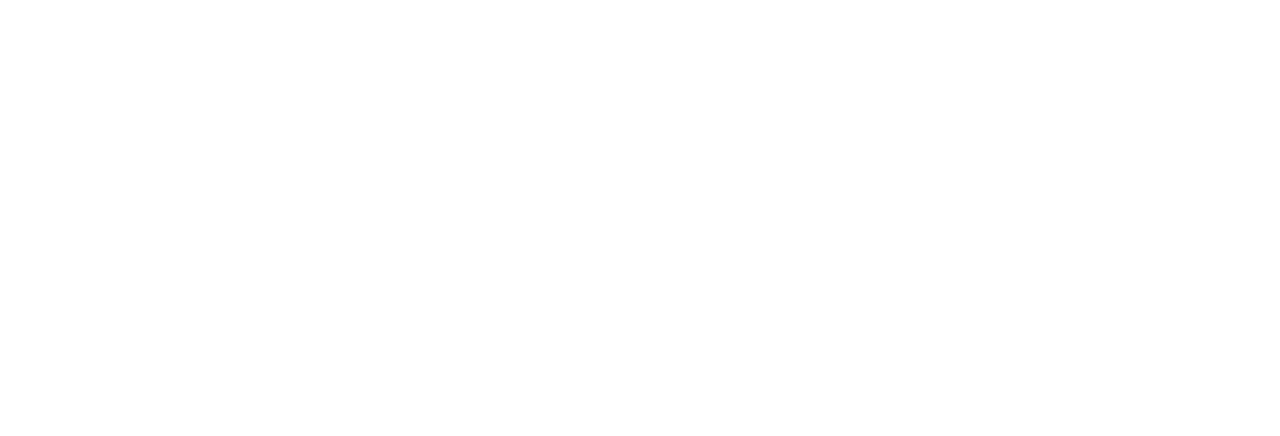
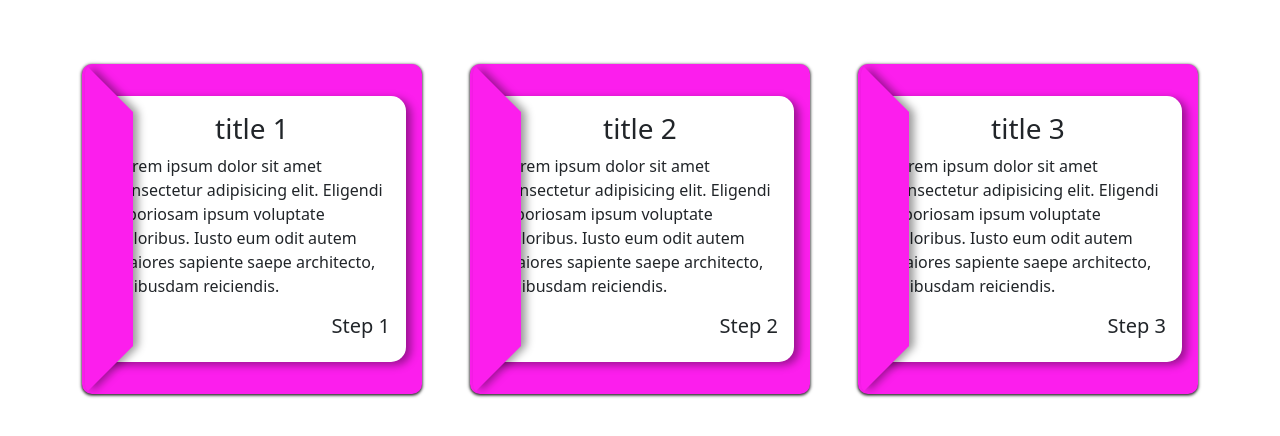
Before and after one commit to Angel-of-codes/card_1, a plain HTML site: page index.html in a window 1280 px wide. Drawn offline with nearby package versions, Linux system fonts and the light colour scheme.

Commit message:
code added

```diff
--- a/index.html
+++ b/index.html
@@ -1,11 +1,103 @@
-<!DOCTYPE html>
+<!doctype html>
 <html lang="en">
+
 <head>
-    <meta charset="UTF-8">
-    <meta name="viewport" content="width=device-width, initial-scale=1.0">
-    <title>Document</title>
+    <meta charset="utf-8">
+    <meta name="viewport" content="width=device-width, initial-scale=1">
+    <title>Card_1</title>
+    <link href="https://cdn.jsdelivr.net/npm/bootstrap@5.3.3/dist/css/bootstrap.min.css" rel="stylesheet"
+        integrity="sha384-QWTKZyjpPEjISv5WaRU9OFeRpok6YctnYmDr5pNlyT2bRjXh0JMhjY6hW+ALEwIH" crossorigin="anonymous">
+
+    <style>
+        .items {
+            --color: #fc1eed;
+            background-color: var(--color);
+            padding: 2rem 1rem;
+            min-width: 6rem;
+            box-shadow: #00000087 0px 1px 2px 0px,
+                #00000085 0px 1px 3px 1px;
+            position: relative;
+            border-radius: 10px;
+            transition: transform ease .3s;
+        }
+
+        .items::after {
+            content: '';
+            position: absolute;
+            top: 0%;
+            left: 1%;
+            z-index: 2;
+            height: 100%;
+            border-radius: 10px;
+            box-sizing: border-box;
+            border: 3rem solid;
+            border-color: transparent transparent transparent var(--color);
+            filter: drop-shadow(5px 0px 4px #00000065);
+            transition: filter 1s;
+        }
+
+        .layer {
+            position: relative;
+            background: #fff;
+            border-radius: 15px;
+            padding: 1rem;
+            filter: drop-shadow(5px 3px 4px #00000065);
+            transition: transform ease .3s;
+
+        }
+
+        .items:hover .layer {
+            transform: translateX(10%);
+
+        }
+    </style>
 </head>
+
 <body>
 
+    <section class="container">
+        <div class="row mt-3 g-5">
+            <div class="col-md-4">
+                <div class="items">
+                    <div class="layer">
+                        <h3 class="text-center">title 1</h3>
+                        <p>Lorem ipsum dolor sit amet consectetur adipisicing elit. Eligendi laboriosam ipsum voluptate
+                            doloribus. Iusto eum odit autem maiores sapiente saepe architecto, quibusdam reiciendis.</p>
+                        <h5 class="text-end">Step 1</h5>
+                    </div>
+
+                </div>
+            </div>
+            <div class="col-md-4">
+                <div class="items">
+                    <div class="layer">
+                        <h3 class="text-center">title 2</h3>
+                        <p>Lorem ipsum dolor sit amet consectetur adipisicing elit. Eligendi laboriosam ipsum voluptate
+                            doloribus. Iusto eum odit autem maiores sapiente saepe architecto, quibusdam reiciendis.</p>
+                        <h5 class="text-end">Step 2</h5>
+                    </div>
+
+                </div>
+            </div>
+            <div class="col-md-4">
+                <div class="items">
+                    <div class="layer">
+                        <h3 class="text-center">title 3</h3>
+                        <p>Lorem ipsum dolor sit amet consectetur adipisicing elit. Eligendi laboriosam ipsum voluptate
+                            doloribus. Iusto eum odit autem maiores sapiente saepe architecto, quibusdam reiciendis.</p>
+                        <h5 class="text-end">Step 3</h5>
+                    </div>
+
+                </div>
+            </div>
+        </div>
+    </section>
+
+
+
+    <script src="https://cdn.jsdelivr.net/npm/bootstrap@5.3.3/dist/js/bootstrap.bundle.min.js"
+        integrity="sha384-YvpcrYf0tY3lHB60NNkmXc5s9fDVZLESaAA55NDzOxhy9GkcIdslK1eN7N6jIeHz"
+        crossorigin="anonymous"></script>
 </body>
+
 </html>
```
